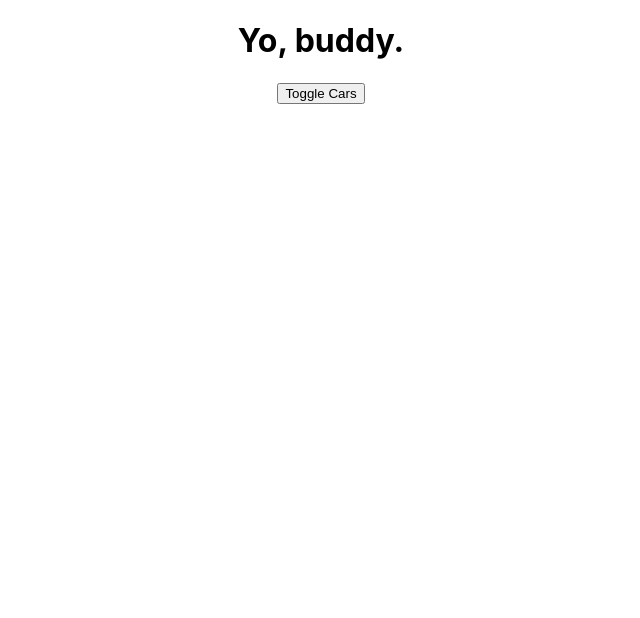
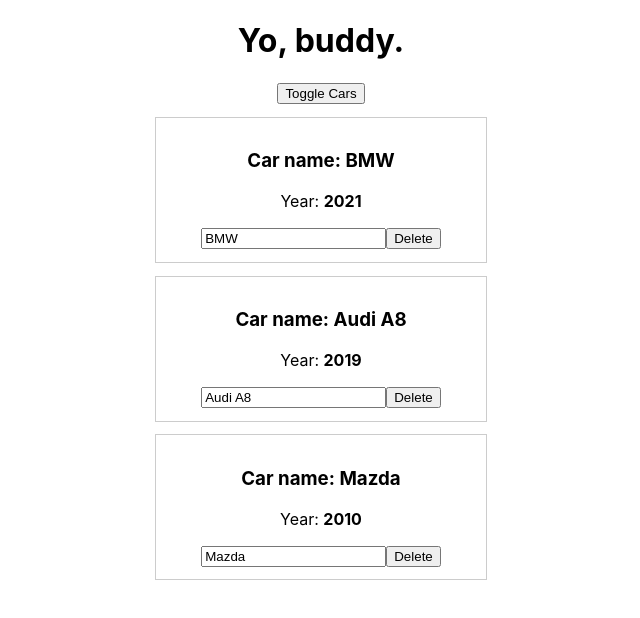
Before and after one commit to asovacloud/pikadu, a React (Create React App) app: page / in a window 1280 px wide. Shown: the top 618 px of the page, without its empty margins (319-959 px from the left). Built offline with nearby package versions, Linux system fonts and the light colour scheme.

Commit message:
Dynamic lists

```diff
--- a/src/App.js
+++ b/src/App.js
@@ -20,29 +20,50 @@
       }
     ],
     pageTitle: 'Yo, buddy.',
-    showCars: false
+    showCars: true
   }
 
-  changeTitleHandler = (newTitle) => this.setState({pageTitle: newTitle});
+  changeNameHandler = (name, idx) => {
+    this.setState(state => {
+      const cars = state.cars.concat();
+      cars[idx].name = name;
+      return {
+        cars
+      }
+    });
+  };
 
   toggleCarsHandler = () => this.setState(state => {
     return {
       showCars: !state.showCars
     }
-  })
+  });
+
+  deleteHandler = (index) => {
+    console.log(index);
+    this.setState(state => {
+      const cars = state.cars.concat();
+      cars.splice(index, 1);
+
+      return { cars }
+    })
+  };
 
   render() {
     const divStyle = {
       textAlign: 'center'
     }
 
-    const cars = this.state.cars.map(car => {
+    const cars = this.state.cars.map((car, idx) => {
       return (
         <Car
-          key={car.name}
+          key={idx}
           name={car.name}
           year={car.year}
-          onChangeTitle={this.changeTitleHandler} />
+          onDelete={this.deleteHandler.bind(null, idx)}
+          onChangeName={event => {
+            return this.changeNameHandler(event.target.value, idx)
+          }} />
       );
     });
 
--- a/src/Car/Car.js
+++ b/src/Car/Car.js
@@ -1,10 +1,16 @@
 import React from 'react';
 
 // eslint-disable-next-line
-export default ({name, year, onChangeTitle}) => (
-  <div>
+export default ({name, year, onChangeName, onDelete}) => (
+  <div style={{
+    border: '1px solid #ccc',
+    margin: '0.8rem auto',
+    maxWidth: '19rem',
+    padding: '0.8rem'
+  }}>
     <h3>Car name: {name}</h3>
     <p>Year: <strong>{year}</strong></p>
-    <button onClick={onChangeTitle.bind(this, name)}>Click</button>
+    <input type="text" onChange={onChangeName} value={name} />
+    <button onClick={onDelete}>Delete</button>
   </div>
 )
```
